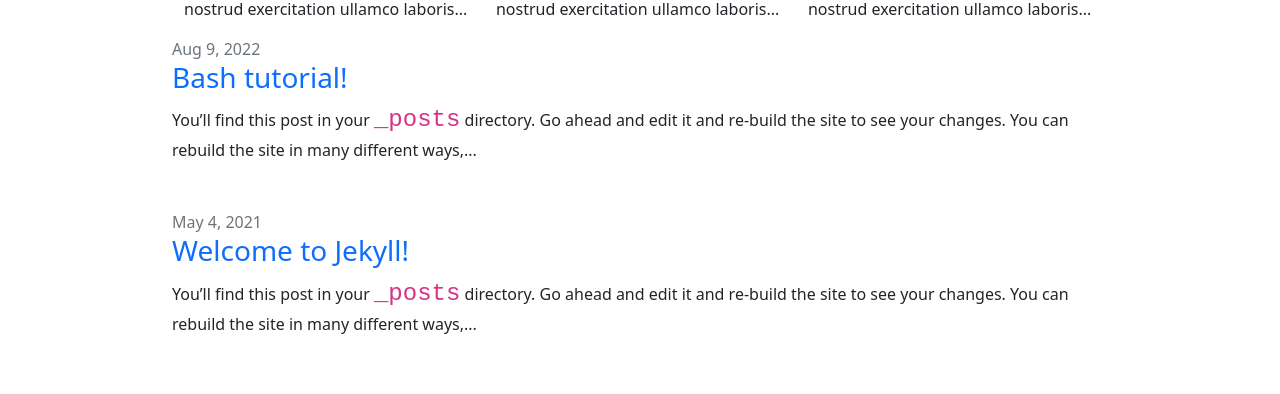
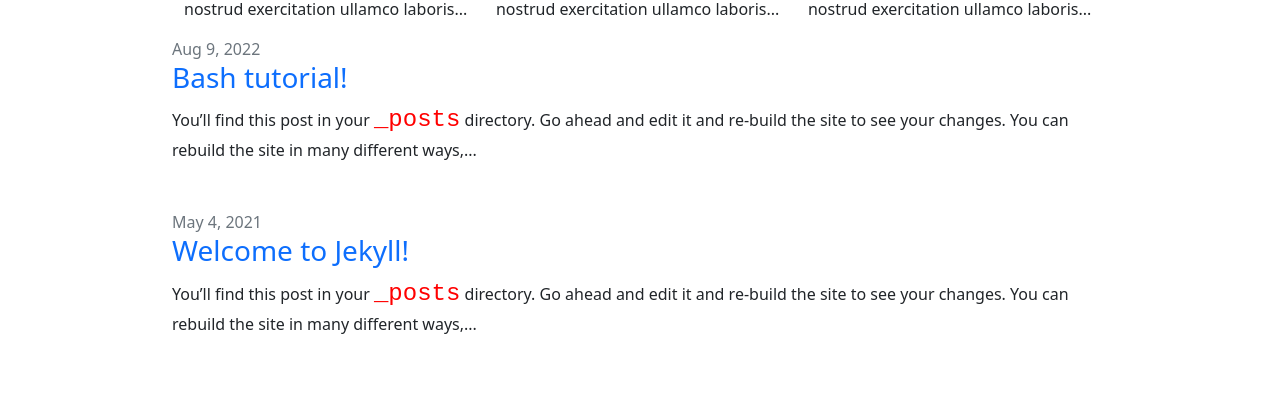
Before and after one commit to lliu1871/PhyEd, a Jekyll site: the page built from index.markdown, in a window 1280 px wide. Shown: the part 480-874 px from the top of the page. Built offline with Jekyll 4.4.1, drawn with Linux system fonts in a browser that asks for light colours.

Commit message:
Update _custom-styles.scss

```diff
--- a/_sass/_custom-styles.scss
+++ b/_sass/_custom-styles.scss
@@ -7,7 +7,10 @@
 
 code {
       font-family: monospace;
-      font-size: 150%;
+      font-size: 24px;
+      font-color: red;
+      color: red;
+      text-color: red;
 }
 
 pre {
```
